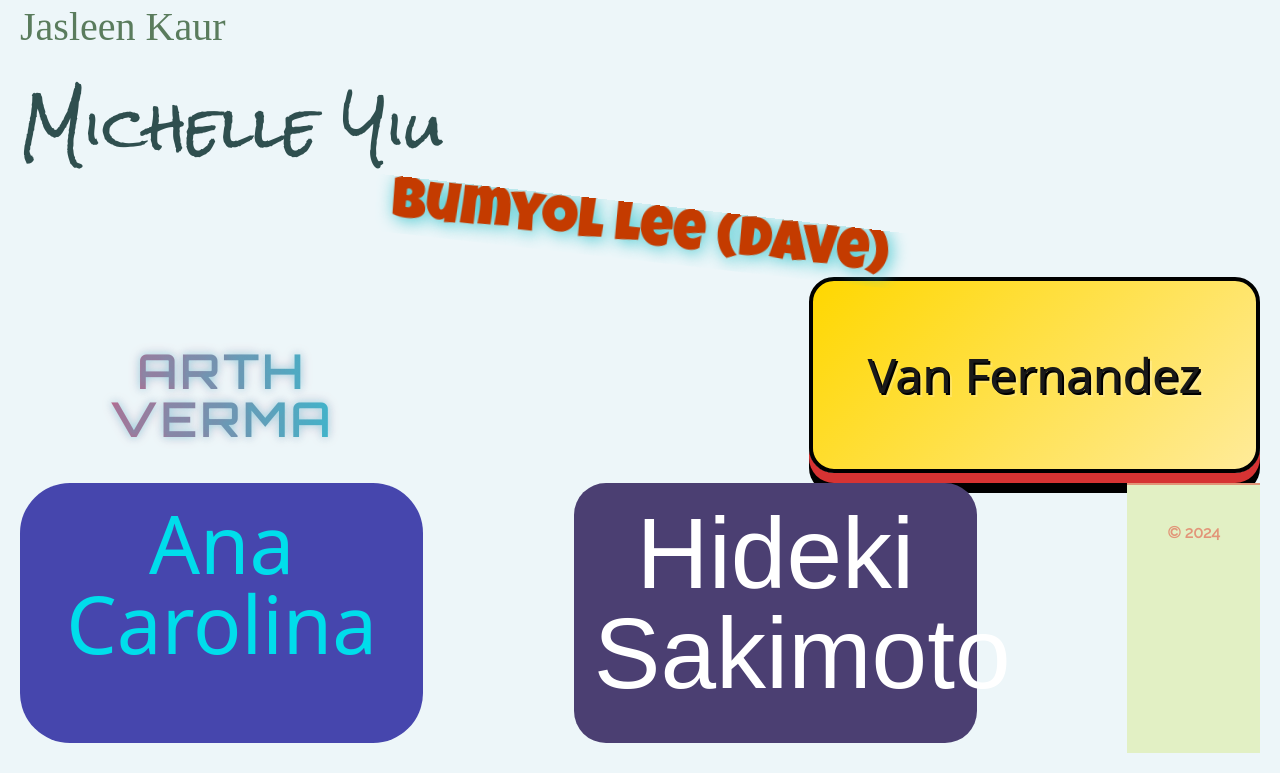
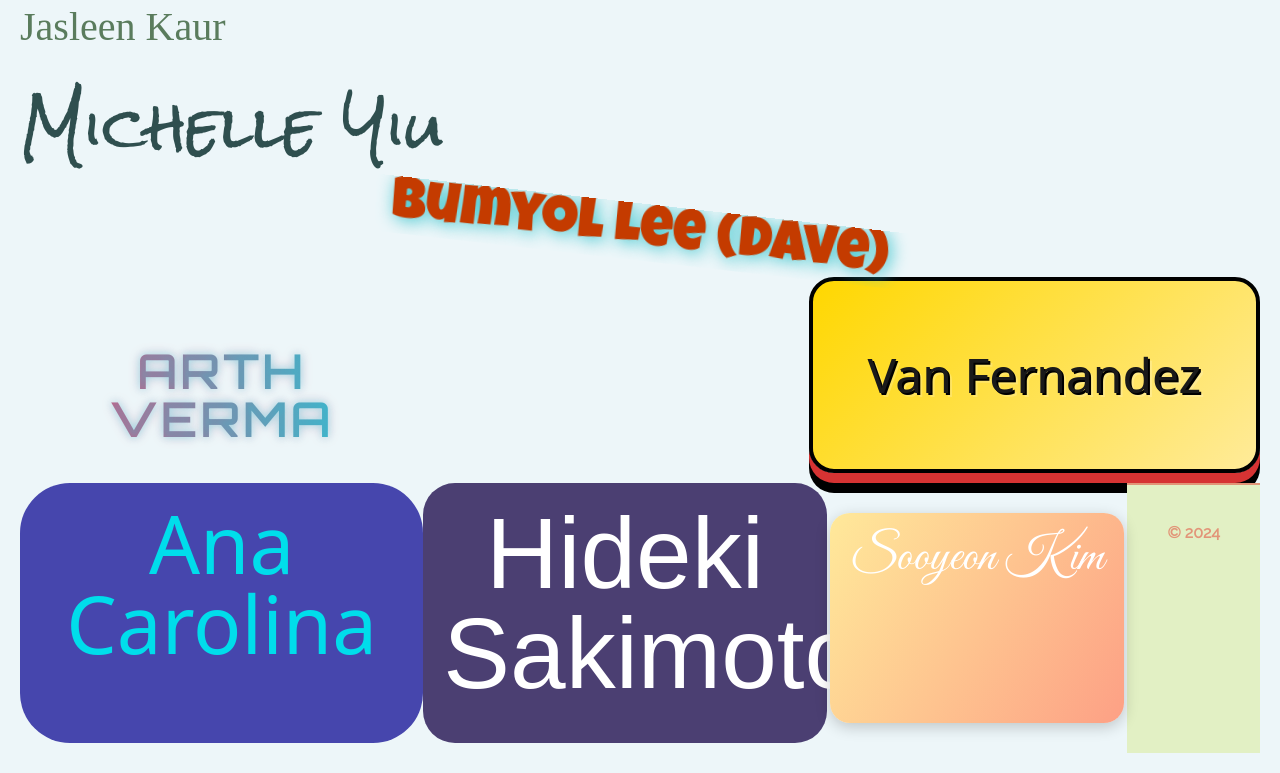
Before and after one commit to Sachin712/INM420-Summer2025, a website: page public/index.html in a window 1280 px wide. Shown: the part 1073-1846 px from the top of the page. Drawn offline with nearby package versions, Linux system fonts and the light colour scheme; a web font is replaced by a local one.

Commit message:
Add Sooyeon Kim name styling and image

```diff
--- a/public/assets/css/style.css
+++ b/public/assets/css/style.css
@@ -432,3 +432,31 @@ font-size: 48px;
   color: #ffffff;
   border-radius: 32px;
 }
+
+/* Sooyeon Kim */
+.sooyeon {
+  font-family: "Great Vibes", cursive;
+  font-size: 50px;
+  background: linear-gradient(120deg, #FFE99A, #fda085);
+  color: white;
+  padding: 20px;
+  margin: 30px auto;
+  width: fit-content;
+  border-radius: 20px;
+  box-shadow: 0 4px 15px rgba(0, 0, 0, 0.2);
+  text-align: center;
+  animation: fadeInUp 1.5s ease-out forwards;
+  opacity: 0;
+  text-decoration: none;
+}
+
+@keyframes fadeInUp {
+  from {
+    opacity: 0;
+    transform: translateY(30px);
+  }
+  to {
+    opacity: 1;
+    transform: translateY(0);
+  }
+}
--- a/public/index.html
+++ b/public/index.html
@@ -81,6 +81,8 @@
             <p>Hideki Sakimoto</p>
         </div>
 
+        <a class="sooyeon" href="https://github.com/sooyeonkim">Sooyeon Kim</a>
+
 
     <footer>
         <p>&copy; 2024</p>
```
Also changed, not shown: 1 other file.
